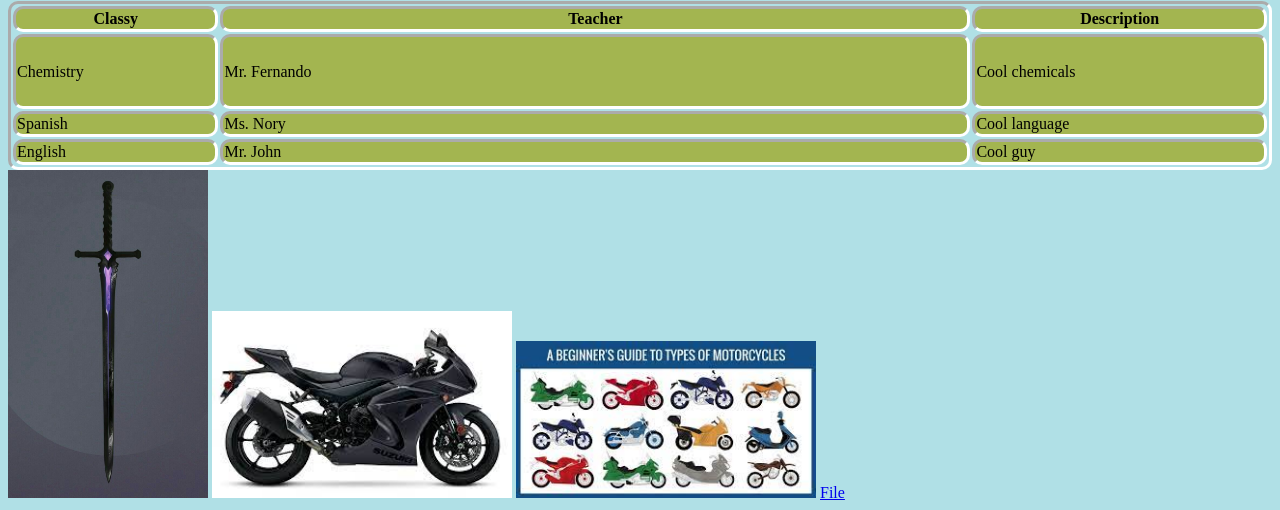
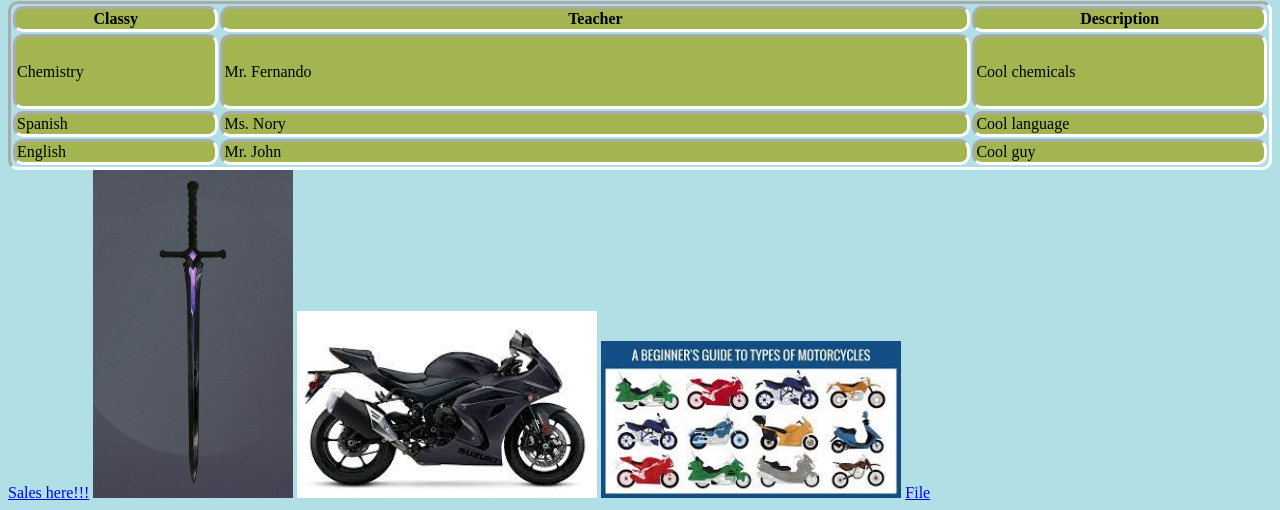
Before and after one commit to owenmoe/computer-sceince, a plain HTML site: page index.html in a window 1280 px wide. Shown: the part 1000-1510 px from the top of the page. Drawn offline with Linux system fonts and the light colour scheme.

Commit message:
Update index.html

```diff
--- a/index.html
+++ b/index.html
@@ -63,6 +63,8 @@ p    {color: pink;
   </tr>
 </table>
 
+	  <a href="sales.html"> Sales here!!!</a>
+
 <img src="Images/1.png" style="width:200px;height:px;300">
 
 <img src="Images/2.jfif" style="width:300px;height:px;200">
```
